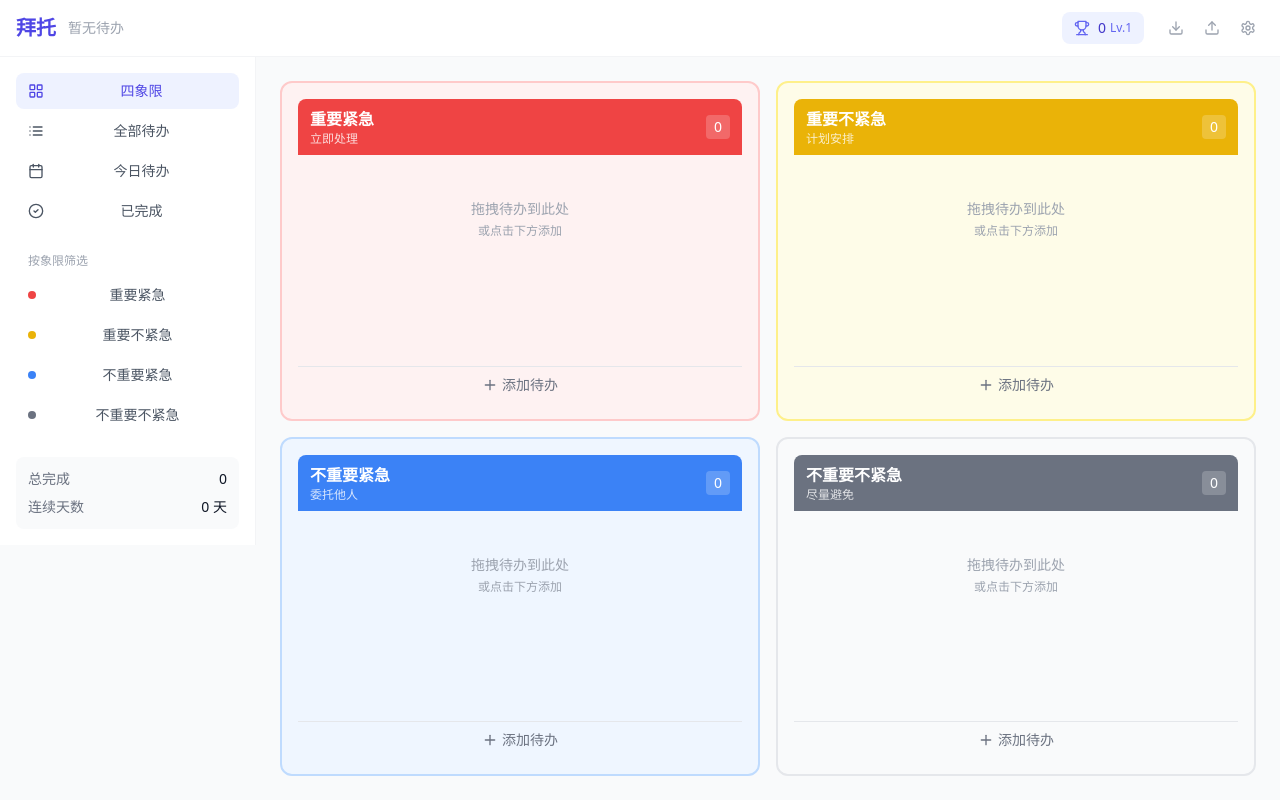
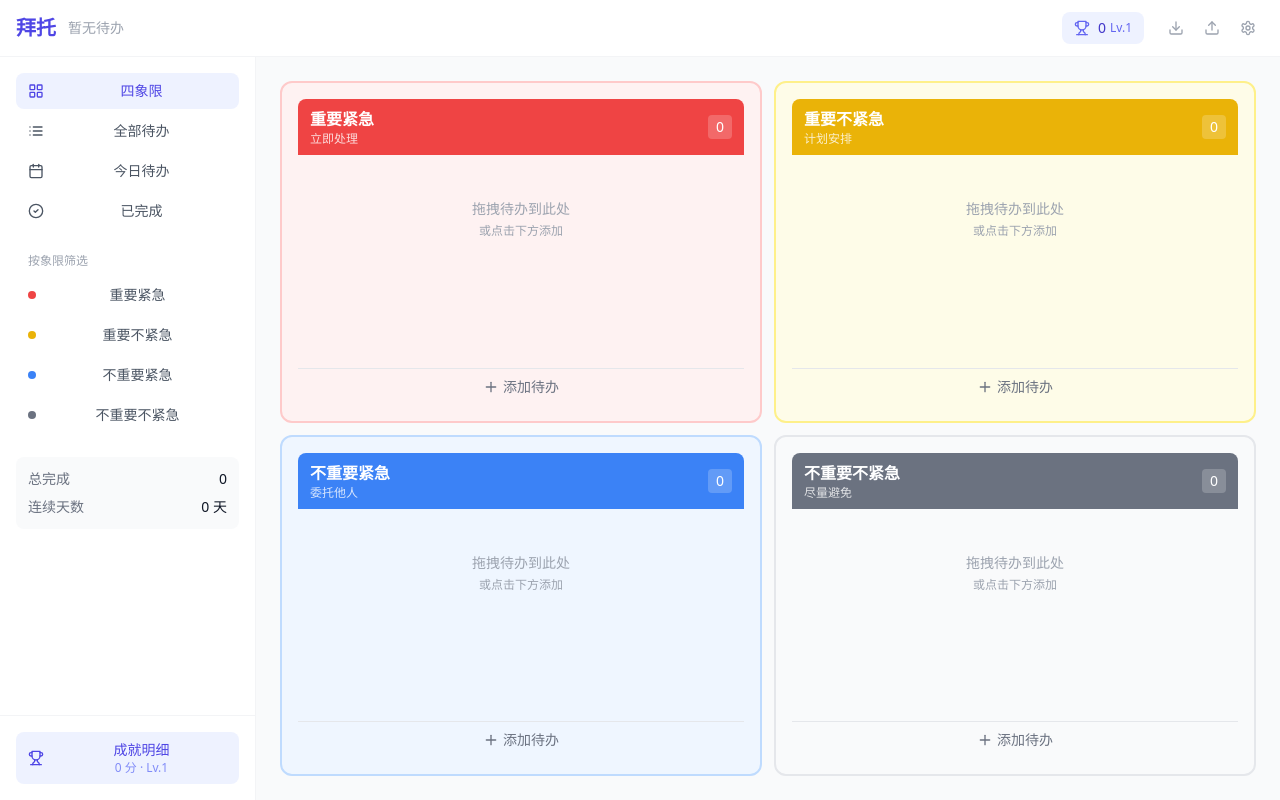
Before and after one commit to opengspace/BaiTuo, a React (Vite) app: page / in a window 1280 px wide. Built offline with nearby package versions, Linux system fonts and the light colour scheme.

Commit message:
fix: UI布局优化 - 设置弹窗、成就入口、四象限独立滚动
- 设置弹窗添加 max-height 和 overflow-y-auto 防止溢出
- Sidebar 底部添加成就明细入口按钮，固定不随内容滚动
- 四象限视图：每个象限独立垂直滚动，四等分右侧区域

```diff
--- a/src/components/common/Modal.tsx
+++ b/src/components/common/Modal.tsx
@@ -38,6 +38,7 @@ export function Modal({ open, onClose, title, children, size = 'md' }: ModalProp
         ref={ref}
         className={cn(
           'relative bg-white rounded-xl shadow-xl p-6 w-full mx-4',
+          'max-h-[85vh] overflow-y-auto',
           sizes[size]
         )}
       >
--- a/src/components/layout/Sidebar.tsx
+++ b/src/components/layout/Sidebar.tsx
@@ -1,7 +1,7 @@
 import { cn } from '@/utils'
 import { QUADRANT_LABELS, Quadrant } from '@/types'
 import { useTodoStore, useReputationStore } from '@/store'
-import { LayoutGrid, List, Calendar, CheckCircle2 } from 'lucide-react'
+import { LayoutGrid, List, Calendar, CheckCircle2, Trophy } from 'lucide-react'
 
 type ViewMode = 'matrix' | 'list' | 'today' | 'completed'
 
@@ -10,6 +10,7 @@ interface SidebarProps {
   onViewChange: (view: ViewMode) => void
   activeQuadrant?: Quadrant | null
   onQuadrantChange?: (quadrant: Quadrant | null) => void
+  onOpenReputationDetail?: () => void
 }
 
 export function Sidebar({
@@ -17,9 +18,10 @@ export function Sidebar({
   onViewChange,
   activeQuadrant,
   onQuadrantChange,
+  onOpenReputationDetail,
 }: SidebarProps) {
   const { todos } = useTodoStore()
-  const { stats } = useReputationStore()
+  const { total, level, stats } = useReputationStore()
 
   const pendingTodos = todos.filter(t => t.status !== 'completed' && t.status !== 'cancelled')
   const completedTodos = todos.filter(t => t.status === 'completed')
@@ -46,8 +48,8 @@ export function Sidebar({
   }
 
   return (
-    <aside className="w-64 bg-white border-r border-gray-100 h-full flex flex-col">
-      <div className="p-4 flex-1 overflow-auto">
+    <aside className="w-64 bg-white border-r border-gray-100 flex flex-col shrink-0">
+      <div className="p-4 flex-1 overflow-y-auto">
         {/* 视图切换 */}
         <div className="space-y-1">
           {views.map((view) => (
@@ -109,6 +111,22 @@ export function Sidebar({
           </div>
         </div>
       </div>
+
+      {/* 成就入口 - 固定在底部 */}
+      {onOpenReputationDetail && (
+        <div className="p-4 border-t border-gray-100 shrink-0">
+          <button
+            onClick={onOpenReputationDetail}
+            className="w-full flex items-center gap-3 px-3 py-2 rounded-lg bg-primary-50 text-primary-600 hover:bg-primary-100 transition-colors"
+          >
+            <Trophy className="w-4 h-4" />
+            <div className="flex-1">
+              <p className="text-sm font-medium">成就明细</p>
+              <p className="text-xs text-primary-400">{total} 分 · Lv.{level}</p>
+            </div>
+          </button>
+        </div>
+      )}
     </aside>
   )
 }
--- a/src/components/todo/MatrixGrid.tsx
+++ b/src/components/todo/MatrixGrid.tsx
@@ -88,7 +88,7 @@ export function MatrixGrid({
       onDragOver={handleDragOver}
       onDragEnd={handleDragEnd}
     >
-      <div className="grid grid-cols-2 grid-rows-2 gap-4 h-full">
+      <div className="grid grid-cols-2 grid-rows-2 gap-3 h-full">
         {quadrants.map(quadrant => (
           <QuadrantZone
             key={quadrant}
--- a/src/components/todo/QuadrantZone.tsx
+++ b/src/components/todo/QuadrantZone.tsx
@@ -54,13 +54,13 @@ export function QuadrantZone({
     <div
       ref={setNodeRef}
       className={cn(
-        'quadrant-zone border-2 flex flex-col min-h-[300px] transition-all duration-200',
+        'quadrant-zone border-2 flex flex-col transition-all duration-200',
         QUADRANT_BG_COLORS[quadrant],
         isOver && 'ring-4 ring-primary-400 ring-opacity-50 bg-opacity-80 scale-[1.01]'
       )}
     >
       {/* 标题栏 */}
-      <div className={cn('px-3 py-2 rounded-t-lg flex items-center justify-between', QUADRANT_HEADER_COLORS[quadrant])}>
+      <div className={cn('px-3 py-2 rounded-t-lg flex items-center justify-between shrink-0', QUADRANT_HEADER_COLORS[quadrant])}>
         <div>
           <h3 className="font-semibold">{QUADRANT_LABELS[quadrant]}</h3>
           <p className="text-xs opacity-80">{QUADRANT_HINTS[quadrant]}</p>
@@ -70,8 +70,8 @@ export function QuadrantZone({
         </span>
       </div>
 
-      {/* 待办列表 */}
-      <div className="flex-1 p-3 overflow-auto">
+      {/* 待办列表 - 独立滚动 */}
+      <div className="flex-1 p-3 overflow-y-auto min-h-0">
         <SortableContext
           items={todos.map(t => t.id)}
           strategy={verticalListSortingStrategy}
@@ -107,7 +107,7 @@ export function QuadrantZone({
       {onAddTodo && (
         <button
           onClick={() => onAddTodo(quadrant)}
-          className="flex items-center justify-center gap-1 px-3 py-2 text-sm text-gray-500 hover:text-gray-700 hover:bg-gray-100 border-t border-gray-200 transition-colors"
+          className="flex items-center justify-center gap-1 px-3 py-2 text-sm text-gray-500 hover:text-gray-700 hover:bg-gray-100 border-t border-gray-200 transition-colors shrink-0"
         >
           <Plus className="w-4 h-4" />
           添加待办
--- a/src/pages/HomePage.tsx
+++ b/src/pages/HomePage.tsx
@@ -1,4 +1,5 @@
 import { useEffect, useState, useRef } from 'react'
+import { useNavigate } from 'react-router-dom'
 import { useTodoStore, useReputationStore } from '@/store'
 import { Header, Sidebar } from '@/components/layout'
 import { MatrixGrid, TodoForm } from '@/components/todo'
@@ -9,10 +10,12 @@ import { calculateCompletionReward } from '@/types/reputation'
 import { exportData, importData } from '@/services/export'
 import { todoRepository, reputationRepository } from '@/services/db'
 import { runDailyCheck } from '@/services/dailyCheck'
+import { cn } from '@/utils'
 
 type ViewMode = 'matrix' | 'list' | 'today' | 'completed'
 
 export default function HomePage() {
+  const navigate = useNavigate()
   const { init, todos, addTodo, completeTodo, moveTodo, deleteTodo, updateTodo, fetchTodos, initialized } = useTodoStore()
   const { init: initReputation, addRecord, refresh } = useReputationStore()
 
@@ -176,9 +179,13 @@ export default function HomePage() {
           onViewChange={setActiveView}
           activeQuadrant={activeQuadrant}
           onQuadrantChange={setActiveQuadrant}
+          onOpenReputationDetail={() => navigate('/reputation/detail')}
         />
 
-        <main className="flex-1 p-6 overflow-auto">
+        <main className={cn(
+          'flex-1 p-6',
+          activeView === 'matrix' ? 'overflow-hidden' : 'overflow-auto'
+        )}>
           {activeView === 'matrix' && (
             <div className="h-full">
               <MatrixGrid
```
